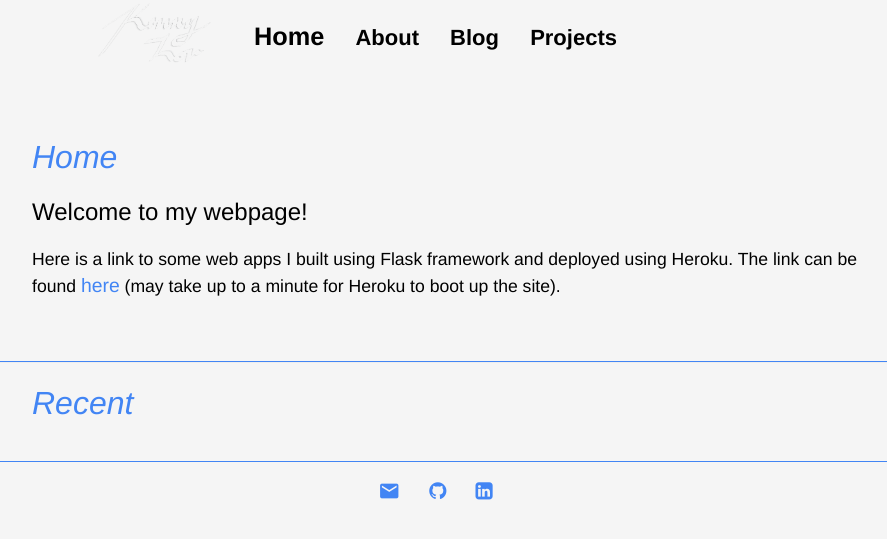
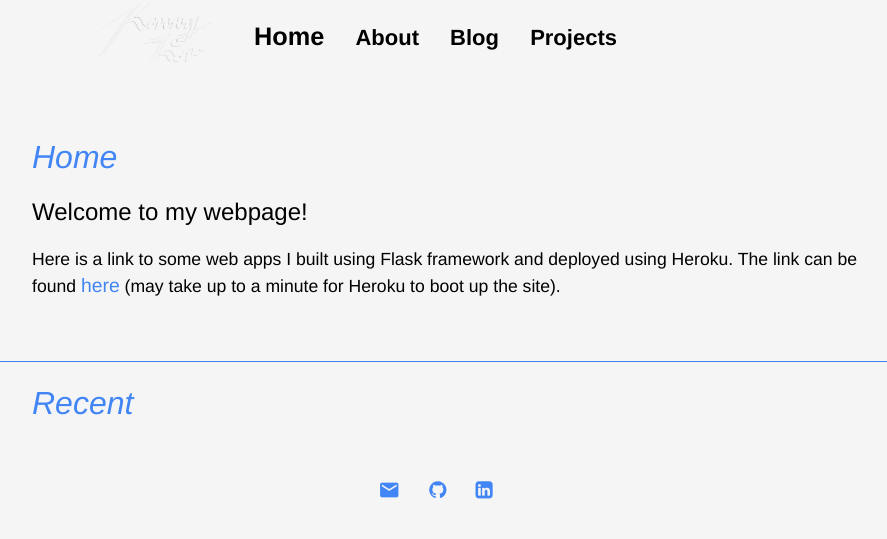
Before and after one commit to clfkenny/clfkenny.github.io, a Jekyll site: the page built from index.md, in a window 1280 px wide. Shown: the top 539 px of the page, without its empty margins (192-1079 px from the left). Built offline with Jekyll 4.4.1, drawn with Linux system fonts in a browser that asks for light colours.

Commit message:
Update main.css

```diff
--- a/css/main.css
+++ b/css/main.css
@@ -91,7 +91,6 @@ p {
 }
 
 footer {
-    border-top: .8px solid var(--main-accent-color);
     font-size: .9em;
     text-align: center;
 
```
